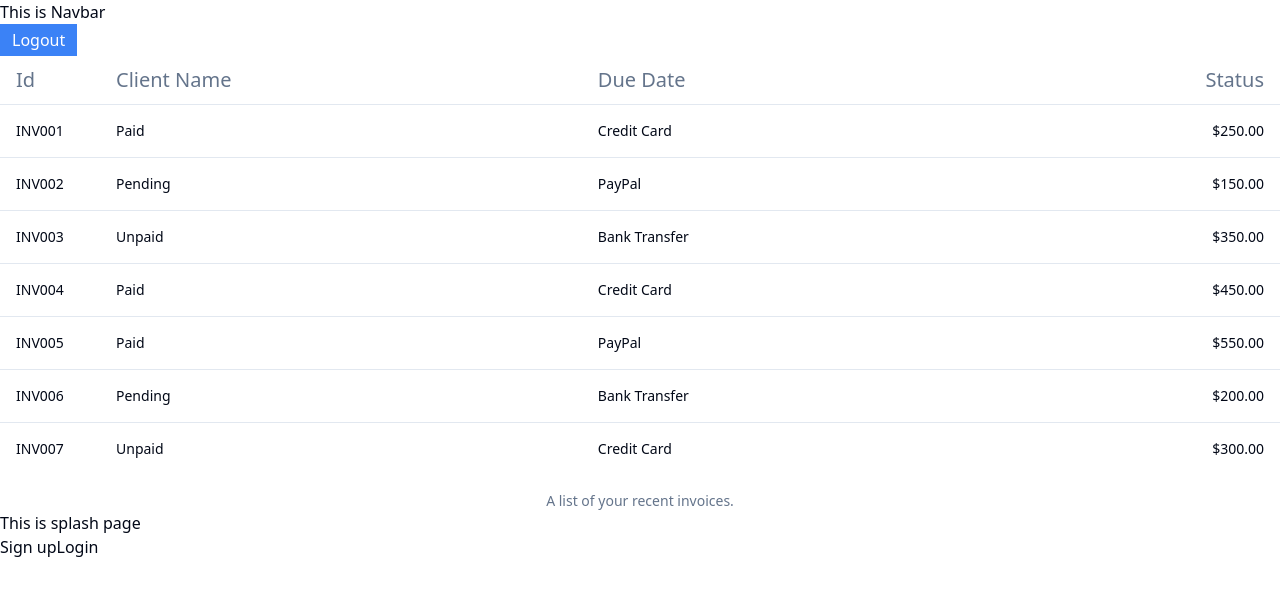
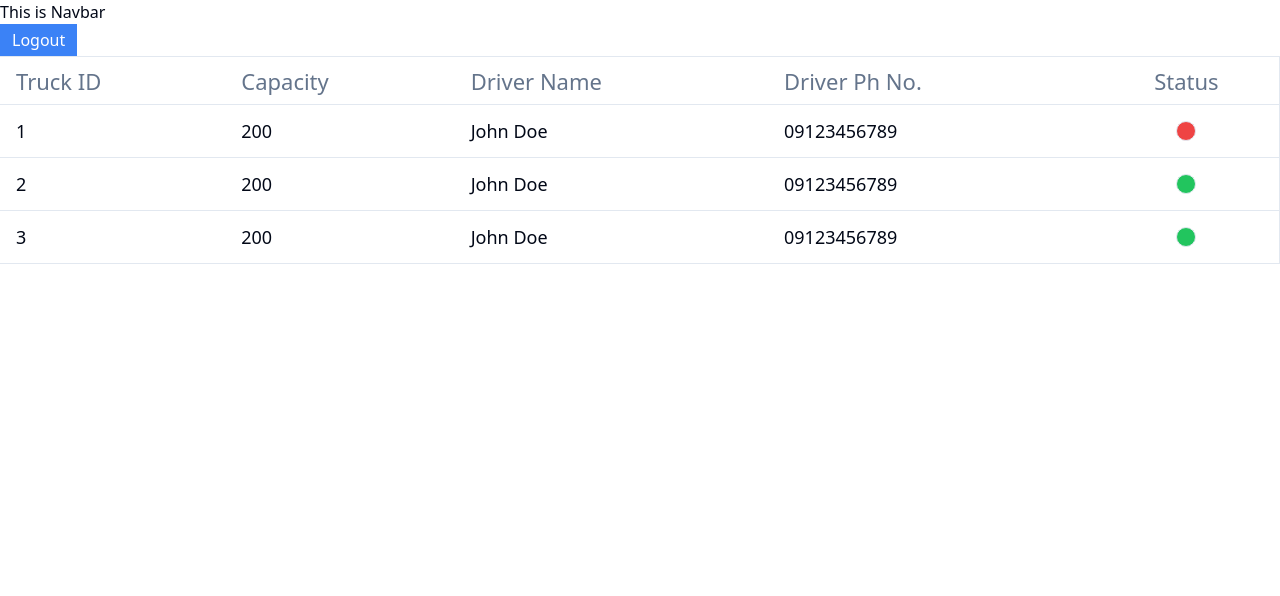
Before and after one commit to KaungHtetMon29/flavor-flow, a React (Vite) app: page / in a window 1280 px wide. Shown: the top 596 px of the page. Built offline with nearby package versions, Linux system fonts and the light colour scheme.

Commit message:
table setup

```diff
--- a/src/App.jsx
+++ b/src/App.jsx
@@ -6,18 +6,22 @@ import SplashPage from './pages/SplashPage'
 import Signup from './pages/Signup'
 import Login from './pages/Login'
 import Home from './pages/Home'
-import { PreorderTable } from './components/PreorderTable/PreorderTable'
+import { StockTable } from './components/StockTable/StockTable'
+import { PreorderTable } from './components/PreorderFinalTable/PreorderTable'
+import TruckTable from './components/TruckTable/TruckTable'
 
 const App = () => (
   <>
-  <PreorderTable />
-  <Routes>
+  {/* <PreorderTable  /> */}
+  <TruckTable />
+  {/* <StockTable /> */}
+  {/* <Routes>
     <Route path="/" element={<SplashPage/>}></Route>
     <Route path='/signup' element={<Signup/>}></Route>
     <Route path='/login' element={<Login/>}></Route>
     <Route path='/home' element={<Home/>}></Route>
     <Route path="*" element={<ErrorPage/>}> </Route>
-  </Routes>
+  </Routes> */}
   </>
 )
 
--- /dev/null
+++ b/src/components/Delistatus/DelistatusTable.jsx
@@ -0,0 +1,9 @@
+import React from 'react'
+
+const DelistatusTable = () => {
+  return (
+    <div>DelistatusTable</div>
+  )
+}
+
+export default DelistatusTable
--- /dev/null
+++ b/src/components/PreorderFinalTable/PreorderTable.jsx
@@ -0,0 +1,45 @@
+import {
+	Table,
+	TableBody,
+	TableCaption,
+	TableCell,
+	TableFooter,
+	TableHead,
+	TableHeader,
+	TableRow,
+} from "@/components/ui/table";
+
+const invoices = [
+	{
+		preorderId: 1,
+		clientName: 'John Doe',
+		DueDate: "20-12-2024",
+	},
+
+];
+
+export function PreorderTable() {
+	return (
+		<Table>
+			<TableHeader>
+				<TableRow>
+					<TableHead className="w-[150px] text-[22px]">Id</TableHead>
+					<TableHead  className="text-[22px]">Client Name</TableHead>
+					<TableHead  className="text-[22px]">Due Date</TableHead>
+					<TableHead className="text-left text-[22px]">Status</TableHead>
+				</TableRow>
+			</TableHeader>
+			<TableBody>
+				{invoices.map((invoice) => (
+					<TableRow key={invoice.preorderId}>
+						<TableCell className="font-medium text-[18px]">
+							{invoice.preorderId}
+						</TableCell>
+						<TableCell className="text-[18px]">{invoice.clientName}</TableCell>
+						<TableCell className="text-[18px]">{invoice.DueDate}</TableCell>
+					</TableRow>
+				))}
+			</TableBody>
+		</Table>
+	);
+}
--- a/src/components/PreorderTable/PreorderTable.jsx
+++ /dev/null
@@ -1,85 +0,0 @@
-import {
-	Table,
-	TableBody,
-	TableCaption,
-	TableCell,
-	TableFooter,
-	TableHead,
-	TableHeader,
-	TableRow,
-} from "@/components/ui/table";
-
-const invoices = [
-	{
-		invoice: "INV001",
-		paymentStatus: "Paid",
-		totalAmount: "$250.00",
-		paymentMethod: "Credit Card",
-	},
-	{
-		invoice: "INV002",
-		paymentStatus: "Pending",
-		totalAmount: "$150.00",
-		paymentMethod: "PayPal",
-	},
-	{
-		invoice: "INV003",
-		paymentStatus: "Unpaid",
-		totalAmount: "$350.00",
-		paymentMethod: "Bank Transfer",
-	},
-	{
-		invoice: "INV004",
-		paymentStatus: "Paid",
-		totalAmount: "$450.00",
-		paymentMethod: "Credit Card",
-	},
-	{
-		invoice: "INV005",
-		paymentStatus: "Paid",
-		totalAmount: "$550.00",
-		paymentMethod: "PayPal",
-	},
-	{
-		invoice: "INV006",
-		paymentStatus: "Pending",
-		totalAmount: "$200.00",
-		paymentMethod: "Bank Transfer",
-	},
-	{
-		invoice: "INV007",
-		paymentStatus: "Unpaid",
-		totalAmount: "$300.00",
-		paymentMethod: "Credit Card",
-	},
-];
-
-export function PreorderTable() {
-	return (
-		<Table>
-			<TableCaption>A list of your recent invoices.</TableCaption>
-			<TableHeader>
-				<TableRow>
-					<TableHead className="w-[100px] text-[20px]">Id</TableHead>
-					<TableHead  className="text-[20px]">Client Name</TableHead>
-					<TableHead  className="text-[20px]">Due Date</TableHead>
-					<TableHead className="text-right text-[20px]">Status</TableHead>
-				</TableRow>
-			</TableHeader>
-			<TableBody>
-				{invoices.map((invoice) => (
-					<TableRow key={invoice.invoice}>
-						<TableCell className="font-medium">
-							{invoice.invoice}
-						</TableCell>
-						<TableCell>{invoice.paymentStatus}</TableCell>
-						<TableCell>{invoice.paymentMethod}</TableCell>
-						<TableCell className="text-right">
-							{invoice.totalAmount}
-						</TableCell>
-					</TableRow>
-				))}
-			</TableBody>
-		</Table>
-	);
-}
--- /dev/null
+++ b/src/components/StockTable/StockTable.jsx
@@ -0,0 +1,207 @@
+import {
+	Table,
+	TableBody,
+	TableCaption,
+	TableCell,
+	TableFooter,
+	TableHead,
+	TableHeader,
+	TableRow,
+} from "@/components/ui/table";
+
+const invoices = [
+	{
+		name: "Coffee",
+		availableStock: "13",
+		reverseStock: "5",
+        damageStock: "2",
+		priceStock: "250.00 MMK",
+        expireDate: "20-12-2024"
+
+	},
+	{
+		name: "Coffee",
+		availableStock: "13",
+		reverseStock: "5",
+        damageStock: "2",
+		priceStock: "250.00 MMK",
+        expireDate: "20-12-2024"
+
+	},
+	{
+		name: "Coffee",
+		availableStock: "13",
+		reverseStock: "5",
+        damageStock: "2",
+		priceStock: "250.00 MMK",
+        expireDate: "20-12-2024"
+
+	},
+	{
+		name: "Coffee",
+		availableStock: "13",
+		reverseStock: "5",
+        damageStock: "2",
+		priceStock: "250.00 MMK",
+        expireDate: "20-12-2024"
+
+	},
+	{
+		name: "Coffee",
+		availableStock: "13",
+		reverseStock: "5",
+        damageStock: "2",
+		priceStock: "250.00 MMK",
+        expireDate: "20-12-2024"
+
+	},
+	{
+		name: "Coffee",
+		availableStock: "13",
+		reverseStock: "5",
+        damageStock: "2",
+		priceStock: "250.00 MMK",
+        expireDate: "20-12-2024"
+
+	},
+	{
+		name: "Coffee",
+		availableStock: "13",
+		reverseStock: "5",
+        damageStock: "2",
+		priceStock: "250.00 MMK",
+        expireDate: "20-12-2024"
+
+	},
+	{
+		name: "Coffee",
+		availableStock: "13",
+		reverseStock: "5",
+        damageStock: "2",
+		priceStock: "250.00 MMK",
+        expireDate: "20-12-2024"
+
+	},
+	{
+		name: "Coffee",
+		availableStock: "13",
+		reverseStock: "5",
+        damageStock: "2",
+		priceStock: "250.00 MMK",
+        expireDate: "20-12-2024"
+
+	},
+	{
+		name: "Coffee",
+		availableStock: "13",
+		reverseStock: "5",
+        damageStock: "2",
+		priceStock: "250.00 MMK",
+        expireDate: "20-12-2024"
+
+	},
+	{
+		name: "Coffee",
+		availableStock: "13",
+		reverseStock: "5",
+        damageStock: "2",
+		priceStock: "250.00 MMK",
+        expireDate: "20-12-2024"
+
+	},
+	{
+		name: "Coffee",
+		availableStock: "13",
+		reverseStock: "5",
+        damageStock: "2",
+		priceStock: "250.00 MMK",
+        expireDate: "20-12-2024"
+
+	},
+	{
+		name: "Coffee",
+		availableStock: "13",
+		reverseStock: "5",
+        damageStock: "2",
+		priceStock: "250.00 MMK",
+        expireDate: "20-12-2024"
+
+	},
+	{
+		name: "Coffee",
+		availableStock: "13",
+		reverseStock: "5",
+        damageStock: "2",
+		priceStock: "250.00 MMK",
+        expireDate: "20-12-2024"
+
+	},
+	{
+		name: "Coffee",
+		availableStock: "13",
+		reverseStock: "5",
+        damageStock: "2",
+		priceStock: "250.00 MMK",
+        expireDate: "20-12-2024"
+
+	},
+	{
+		name: "Coffee",
+		availableStock: "13",
+		reverseStock: "5",
+        damageStock: "2",
+		priceStock: "250.00 MMK",
+        expireDate: "20-12-2024"
+
+	},
+	{
+		name: "Coffee",
+		availableStock: "13",
+		reverseStock: "5",
+        damageStock: "2",
+		priceStock: "250.00 MMK",
+        expireDate: "20-12-2024"
+
+	},
+];
+
+export function StockTable() {
+	return (
+		<Table>
+			<TableHeader>
+				<TableRow>
+					<TableHead className="w-[200px] capitalize text-[22px]">name</TableHead>
+					<TableHead className=" capitalize text-[22px]">available</TableHead>
+					<TableHead className=" capitalize text-[22px]">reserve</TableHead>
+					<TableHead className=" capitalize text-[22px]">damage</TableHead>
+					<TableHead className=" capitalize text-[22px]">price</TableHead>
+					<TableHead className=" capitalize text-[22px]">expire date</TableHead>
+				</TableRow>
+			</TableHeader>
+			<TableBody>
+				{invoices.map((invoice) => (
+					<TableRow key={invoice.name}>
+						<TableCell className="font-medium text-[18px]">
+							{invoice.name}
+						</TableCell>
+						<TableCell className="text-[18px]">
+                            {invoice.availableStock}
+                        </TableCell>
+						<TableCell className="text-[18px]">
+                            {invoice.reverseStock}
+                        </TableCell>
+						<TableCell className="text-[18px]">
+                            {invoice.damageStock}
+                        </TableCell>
+						<TableCell className="text-[18px]">
+                            {invoice.priceStock}
+                        </TableCell>
+						<TableCell className="text-[18px]">
+                            {invoice.expireDate}
+                        </TableCell>
+					</TableRow>
+				))}
+			</TableBody>
+		</Table>
+	);
+}
--- /dev/null
+++ b/src/components/TruckTable/TruckTable.jsx
@@ -0,0 +1,69 @@
+import React from "react";
+import {
+	Table,
+	TableBody,
+	TableCaption,
+	TableCell,
+	TableHead,
+	TableHeader,
+	TableRow,
+} from "@/components/ui/table";
+
+const TruckTable = () => {
+	const truckInfos = [
+		{
+			truckId: 1,
+			capacity: 200,
+			driverName: "John Doe",
+			driverPhone: "09123456789",
+			status: false, //the truck is free
+		},
+		{
+			truckId: 2,
+			capacity: 200,
+			driverName: "John Doe",
+			driverPhone: "09123456789",
+			status: true, //the truck is free
+		},
+		{
+			truckId: 3,
+			capacity: 200,
+			driverName: "John Doe",
+			driverPhone: "09123456789",
+			status: true, //the truck is free
+		},
+	];
+
+
+	return (
+		<Table>
+			<TableHeader>
+				<TableRow>
+					<TableHead className="text-[22px] `w-[200px]">
+						Truck ID
+					</TableHead>
+					<TableHead className="text-[22px]">Capacity</TableHead>
+					<TableHead className="text-[22px]">Driver Name</TableHead>
+					<TableHead className="text-[22px]">Driver Ph No.</TableHead>
+					<TableHead className="text-[22px] text-center">Status</TableHead>
+				</TableRow>
+			</TableHeader>
+			<TableBody>
+					{truckInfos.map((info) => (
+						<TableRow key={info.truckId}>
+							<TableCell className="text-[18px]">{info.truckId}</TableCell>
+							<TableCell className="text-[18px]">{info.capacity}</TableCell>
+							<TableCell className="text-[18px]">{info.driverName}</TableCell>
+							<TableCell className="text-[18px]">{info.driverPhone}</TableCell>
+                            <TableCell className="">
+                                {}
+                                <div className={`m-auto w-5 h-5 border rounded-full ${info.status === true ? "bg-green-500" : "bg-red-500"}`}></div>
+                            </TableCell>
+						</TableRow>
+					))}
+			</TableBody>
+		</Table>
+	);
+};
+
+export default TruckTable;
--- a/src/components/ui/table.jsx
+++ b/src/components/ui/table.jsx
@@ -3,7 +3,7 @@ import * as React from "react";
 import { cn } from "@/lib/utils";
 
 const Table = React.forwardRef(({ className, ...props }, ref) => (
-	<div className="relative w-full overflow-auto">
+	<div className="relative w-full overflow-auto border-r">
 		<table
 			ref={ref}
 			className={cn("w-full caption-bottom text-sm", className)}
@@ -14,14 +14,14 @@ const Table = React.forwardRef(({ className, ...props }, ref) => (
 Table.displayName = "Table";
 
 const TableHeader = React.forwardRef(({ className, ...props }, ref) => (
-	<thead ref={ref} className={cn("[&_tr]:border-b", className)} {...props} />
+	<thead ref={ref} className={cn("[&_tr]:border-b border-t", className)} {...props} />
 ));
 TableHeader.displayName = "TableHeader";
 
 const TableBody = React.forwardRef(({ className, ...props }, ref) => (
 	<tbody
 		ref={ref}
-		className={cn("[&_tr:last-child]:border-0", className)}
+		className={cn("[&_tr:last-child]:border-b  w-96", className)}
 		{...props}
 	/>
 ));
@@ -31,7 +31,7 @@ const TableFooter = React.forwardRef(({ className, ...props }, ref) => (
 	<tfoot
 		ref={ref}
 		className={cn(
-			"border-t bg-muted/50 font-medium [&>tr]:last:border-b-0",
+			"border-t font-medium border-b border-r ",
 			className
 		)}
 		{...props}
@@ -43,7 +43,7 @@ const TableRow = React.forwardRef(({ className, ...props }, ref) => (
 	<tr
 		ref={ref}
 		className={cn(
-			"border-b transition-colors hover:bg-muted/50 data-[state=selected]:bg-muted",
+			"border-b transition-colors data-[state=selected]:bg-muted",
 			className
 		)}
 		{...props}
```
